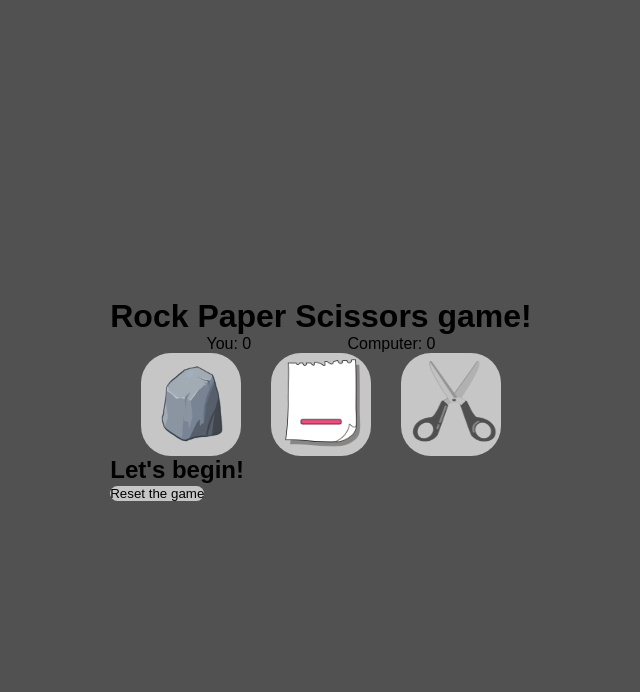
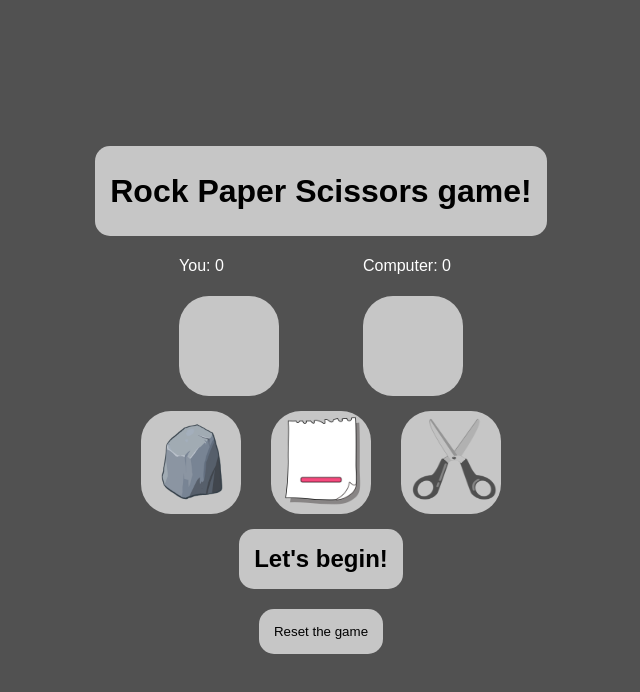
Before and after one commit to Dawid930/rock-paper-scissors, a React (Create React App) app: page / in a window 1280 px wide. Shown: the top 692 px of the page, without its empty margins (319-959 px from the left). Built offline with nearby package versions, Linux system fonts and the light colour scheme.

Commit message:
basic design done

```diff
--- a/public/index.html
+++ b/public/index.html
@@ -24,7 +24,7 @@
       work correctly both with client-side routing and a non-root public URL.
       Learn how to configure a non-root public URL by running `npm run build`.
     -->
-    <title>React App</title>
+    <title>Rock Paper Scissors</title>
   </head>
   <body>
     <noscript>You need to enable JavaScript to run this app.</noscript>
--- a/src/App.css
+++ b/src/App.css
@@ -35,13 +35,15 @@ border-radius: 0;
 
 /* END OF CSS RESET */
 
+@import url('https://fonts.googleapis.com/css2?family=Montserrat:wght@400;700&display=swap');
+
+
 body {
   margin: auto;
   width: 100%;
   height: 100vh;
   background-color: #515151;
   font-family: 'Montserrat', sans-serif;
-
 }
 
 #root {
@@ -50,35 +52,76 @@ body {
   height: 100vh;
   justify-content: center;
   align-items: center;
+  line-height: 60px;
 }
 
-
-.center {
-
+.main h1 {
+  background-color: #c6c6c6;
+  border-radius: 15px;
+  padding: 15px;
+  font-weight: 700;
 }
 
-.container{
+.game{
   display: flex;
   margin: auto;
   justify-content: space-evenly;
+}
+
+.score{
+  color: #ffffff;
 }
 
 .buttons{
   display: flex;
   margin: auto;
   justify-content: space-evenly;
+  padding: 15px;
 }
 
 .action{
   background-color: #c6c6c6;
   border-radius: 30px;
+  height: 100px;
+  width: 100px;
 }
 
-button {
+.buttons button {
   background-color: #c6c6c6;
   border-radius: 30px;
 }
 
+.buttons button:hover {
+  background-color: #e3e3e3;
+}
+
+.bottom{
+  display: flex;
+  flex-direction: column;
+  margin: auto;
+  justify-content: space-evenly;
+  align-items: center;
+  text-align: center;
+  row-gap: 20px;
+}
+
+.bottom h2 {
+  background-color: #c6c6c6;
+  border-radius: 15px;
+  padding: 0px 15px 0px 15px;
+}
+
+.bottom button{
+  background-color: #c6c6c6;
+  border-radius: 15px;
+  padding: 15px;
+  font-weight: 400;
+}
+
+.bottom button:hover{
+  color: #ffffff;
+  background-color: #313131;
+}
 
 .rock{
   width: 100px;
--- a/src/App.js
+++ b/src/App.js
@@ -81,9 +81,6 @@ function App() {
   const [comuterScore, setComputerScore] = useState(0)
 
   function ResetButton(){
-
-
-
     return(
       <button onClick={() => {
       setPlayerAction("");
@@ -93,7 +90,6 @@ function App() {
       setComputerScore(0);
     }} >Reset the game</button>
     )
-
   }
 
   const onActionSelected = (selectedAction) => {
@@ -126,10 +122,10 @@ function App() {
 
 
   return (
-    <div className='center'>
+    <div className='main'>
       <h1>Rock Paper Scissors game!</h1>
-      <div>
-        <div className='container'>
+      <div className='container'>
+        <div className='game'>
           <Player name='You' score={playerScore} action={playerAction}/>
           <Player name='Computer' score={comuterScore} action={computerAction}/>
         </div>
@@ -138,8 +134,10 @@ function App() {
           <ActionButton action='paper' onActionSelected={onActionSelected}/>
           <ActionButton action='scissors' onActionSelected={onActionSelected}/>
         </div>
-        <ShowWinner winner={winner}/>
-        <ResetButton resetOnClick={ResetButton}/>
+        <div className='bottom'>
+          <ShowWinner winner={winner}/>
+          <ResetButton resetOnClick={ResetButton}/>
+        </div>
       </div>
     </div>
   );
```
